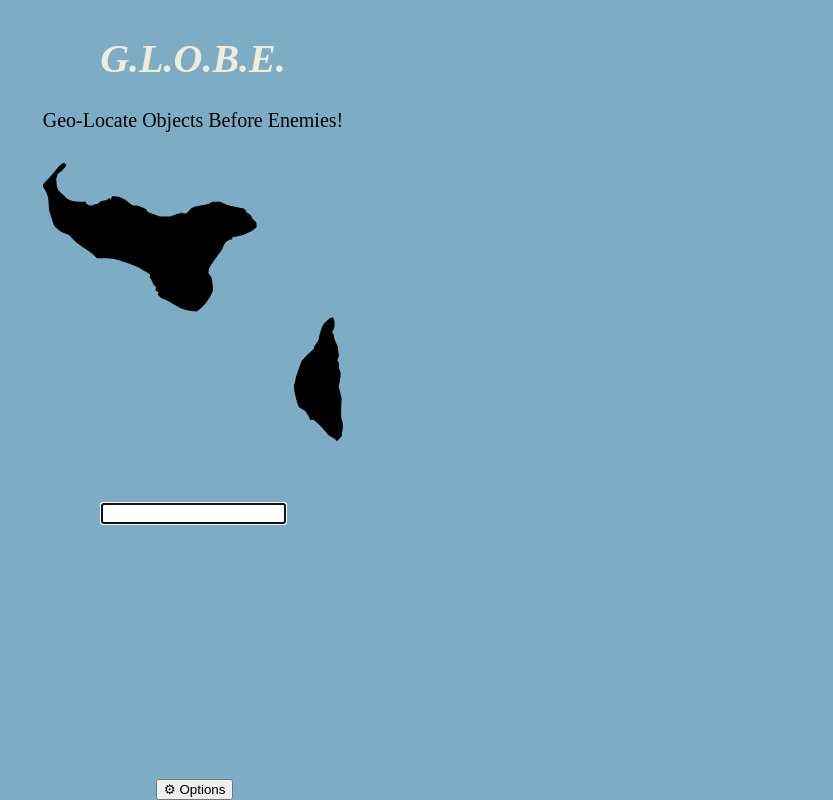
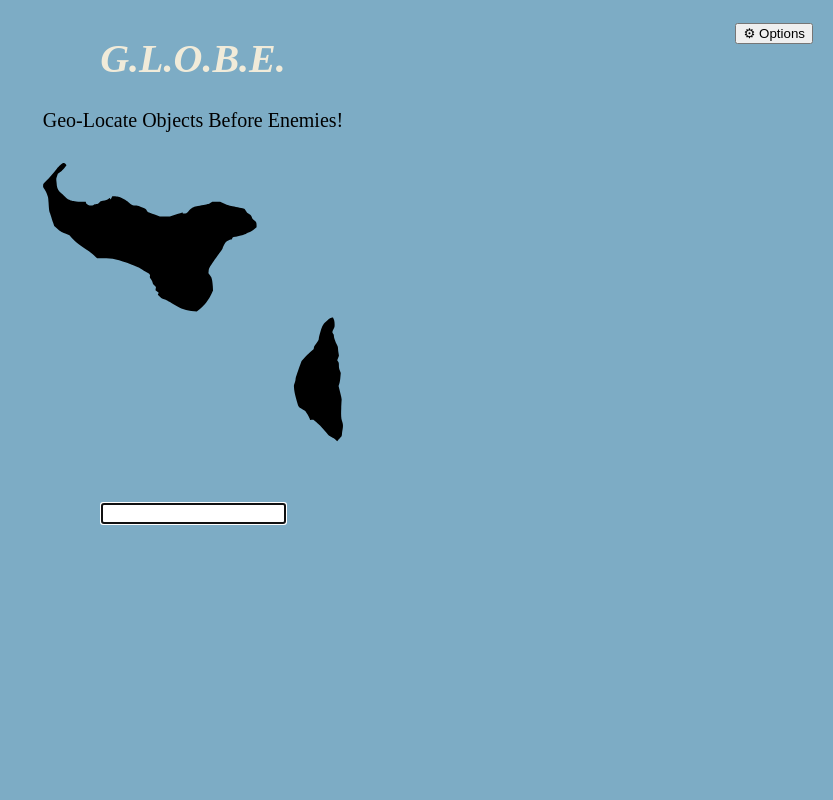
Before and after one commit to jcolag/g-l-o-b-e, a website: page index.html in a window 1280 px wide. Shown: the whole page, without its empty margins (447-1280 px from the left). Drawn offline with Linux system fonts and the light colour scheme.

Commit message:
Put footer in a less-confusing spot

```diff
--- a/style.css
+++ b/style.css
@@ -18,9 +18,10 @@ body {
 }
 
 footer {
-  bottom: 0;
-  position: absolute;
-  width: 99%;
+  max-width: 10%;
+  position: fixed;
+  right: 1em;
+  top: 1em;
 }
 
 h1 {
@@ -37,9 +38,9 @@ path {
 }
 
 .update {
-  height: 1.5em;
   margin-left: auto;
   margin-right: auto;
+  min-height: 3em;
   width: 60%;
 }
 
```
